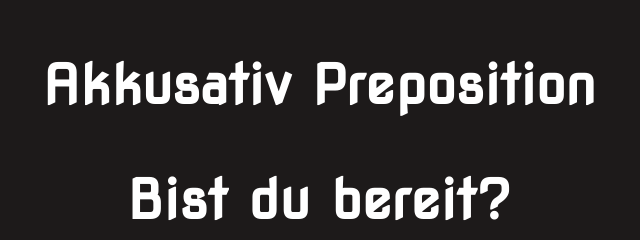
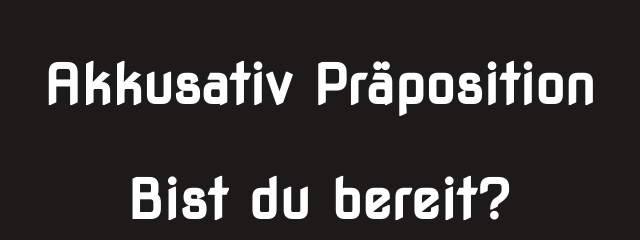
Before and after one commit to Happyendinglater/Akkusativ-Preposition, a plain HTML site: page index.html in a window 1280 px wide. Shown: the part 154-394 px from the top of the page, 321-961 px from the left. Drawn offline with Linux system fonts and the light colour scheme.

Commit message:
Update index.html

```diff
--- a/index.html
+++ b/index.html
@@ -10,7 +10,7 @@
 <body>
     <div class="container">
         <div id="home" class="flex-column flex-center">
-            <h1>Akkusativ Preposition</h1>
+            <h1>Akkusativ Präposition</h1>
             <h1>Bist du bereit?</h1>
             <a href="/game.html" class="btn">Play</a>
             <a href="/highscores.html" id="highscore-btn" class="btn">High Scores<i class="fas fa-crown"></i></a>
```
